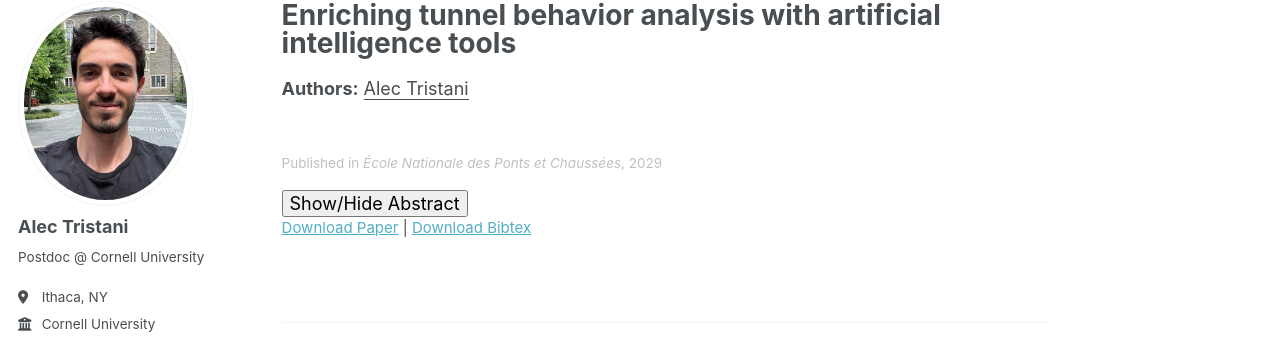
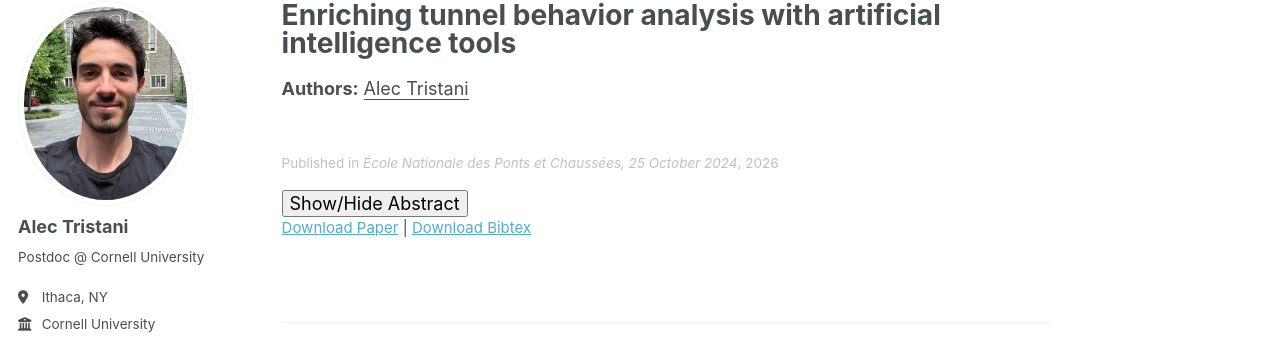
Before and after one commit to Alec-YT/Alec-YT.github.io, a Jekyll site: the page built from _publications/2024-10-phd-thesis.md, in a window 1280 px wide. Shown: the part 98-443 px from the top of the page. Built offline with Jekyll 4.4.1, drawn with Linux system fonts in a browser that asks for light colours; some web fonts are replaced; a script bundle is joined from its source files by our own code; library files that are not in the unit come from our copies.

Commit message:
Update 2024-10-phd-thesis.md

```diff
--- a/_publications/2024-10-phd-thesis.md
+++ b/_publications/2024-10-phd-thesis.md
@@ -8,8 +8,7 @@
     highlight: true
 header:
   teaser: "publications/thesis.png"
-date: "25 October 2029"
-venue: 'École Nationale des Ponts et Chaussées'
+venue: 'École Nationale des Ponts et Chaussées, 25 October 2024'
 paperurl: 'https://pastel.hal.science/tel-04971183/'
 bibtex: |
   @phdthesis{tristani_phd,
```
